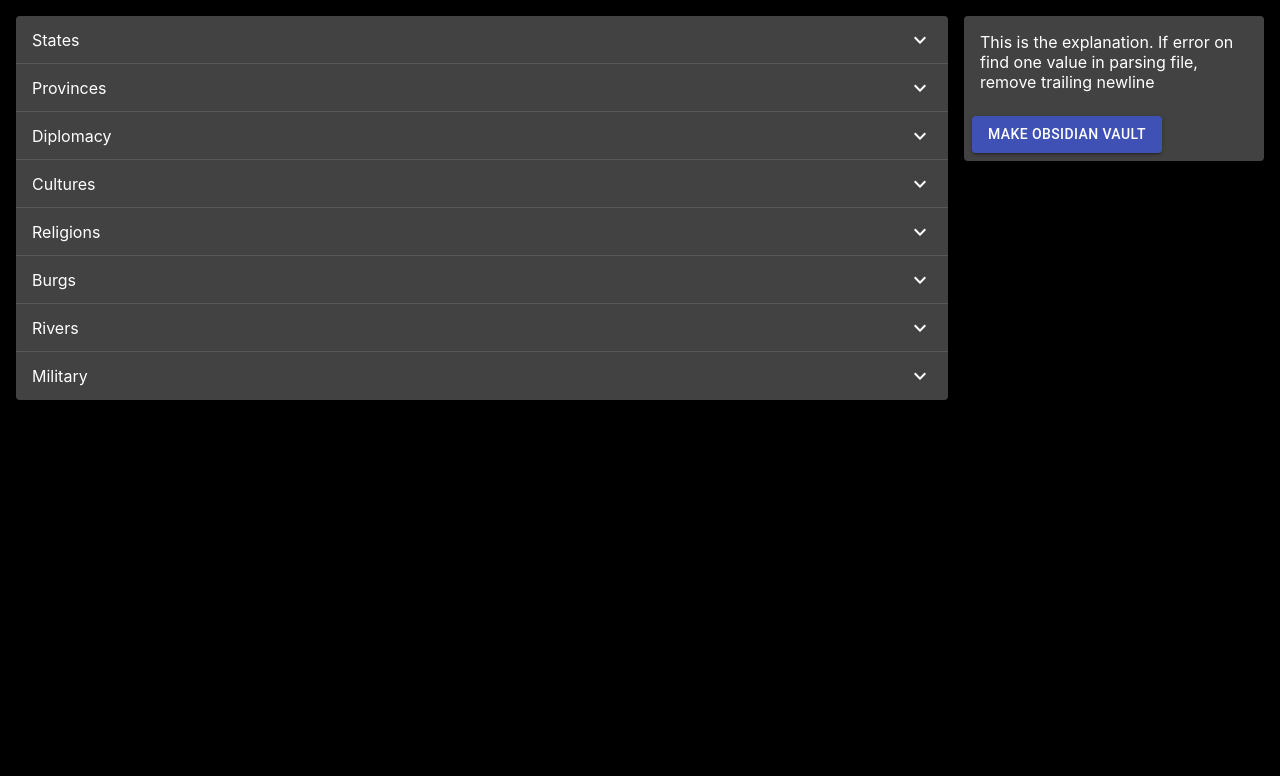
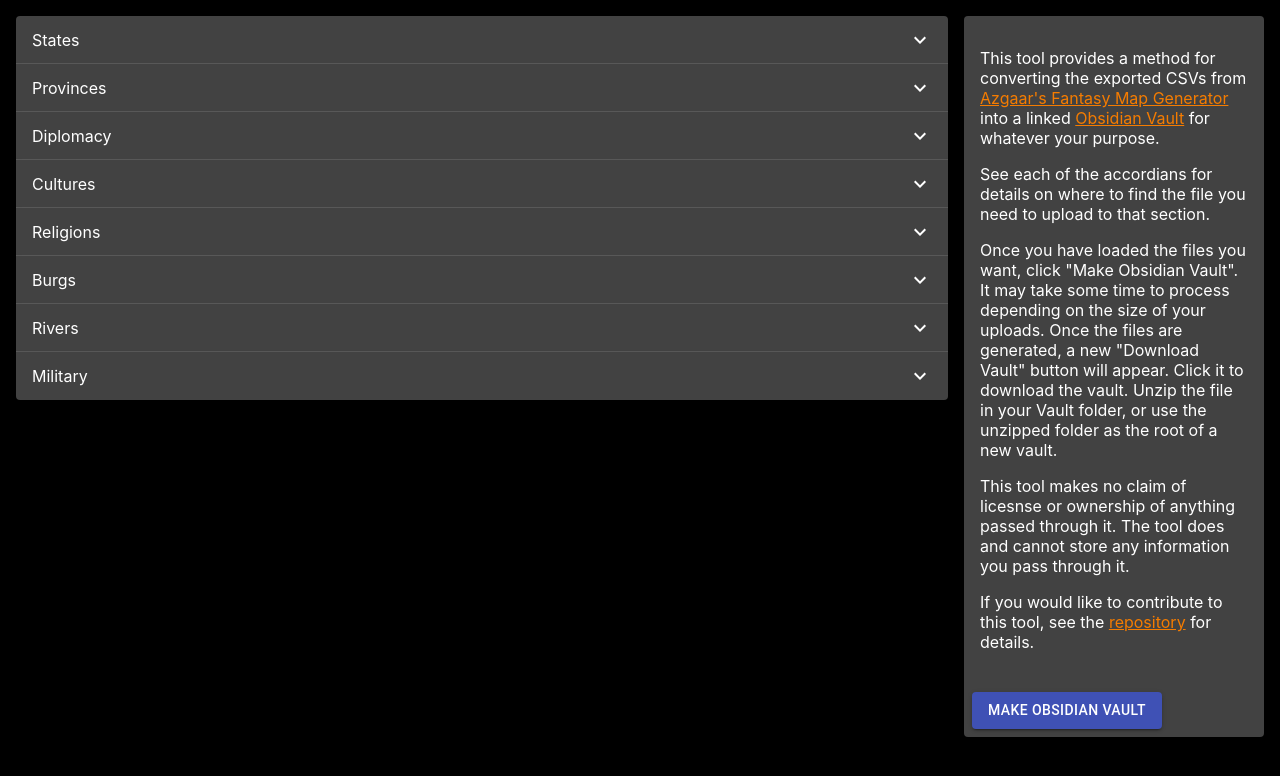
Before and after one commit to ken-bimmel/azgaar-to-obsidian, a React (Create React App) app: page / in a window 1280 px wide. Shown: the top 776 px of the page. Built offline with nearby package versions, Linux system fonts and the light colour scheme.

Commit message:
Add tool explanation

```diff
--- a/src/App.jsx
+++ b/src/App.jsx
@@ -51,9 +51,9 @@
       const files = await buildVault(states, provinces, diplomacy, cultures, religions, burgs, rivers, military);
       setFileBlob(await downloadZip(files).blob())
     }
-    // catch (error) {
-    //   setBuildError(error);
-    // }
+    catch (error) {
+      setBuildError(error);
+    }
     finally {
       setBuildingVault(false);
     }
@@ -89,8 +89,21 @@
             <Grid item>
               <Card>
                 <CardContent>
-                  This is the explanation.
-                  If error on find one value in parsing file, remove trailing newline
+                  <p>
+                    This tool provides a method for converting the exported CSVs from <a href="https://azgaar.github.io/Fantasy-Map-Generator/"> Azgaar's Fantasy Map Generator</a> into a linked <a href="https://obsidian.md/">Obsidian Vault</a> for whatever your purpose.
+                  </p>
+                  <p>
+                    See each of the accordians for details on where to find the file you need to upload to that section.
+                  </p>
+                  <p>
+                    Once you have loaded the files you want, click "Make Obsidian Vault". It may take some time to process depending on the size of your uploads. Once the files are generated, a new "Download Vault" button will appear. Click it to download the vault. Unzip the file in your Vault folder, or use the unzipped folder as the root of a new vault.
+                  </p>
+                  <p>
+                    This tool makes no claim of licesnse or ownership of anything passed through it. The tool does and cannot store any information you pass through it.
+                  </p>
+                  <p>
+                    If you would like to contribute to this tool, see the <a href="https://github.com/ken-bimmel/azgaar-to-obsidian"> repository</a>  for details.
+                  </p>
                 </CardContent>
                 <CardActions>
                   <Button
--- a/src/index.css
+++ b/src/index.css
@@ -7,3 +7,7 @@
   -moz-osx-font-smoothing: grayscale;
   background-color: black;
 }
+
+a {
+  color: #f57c00
+}
```
